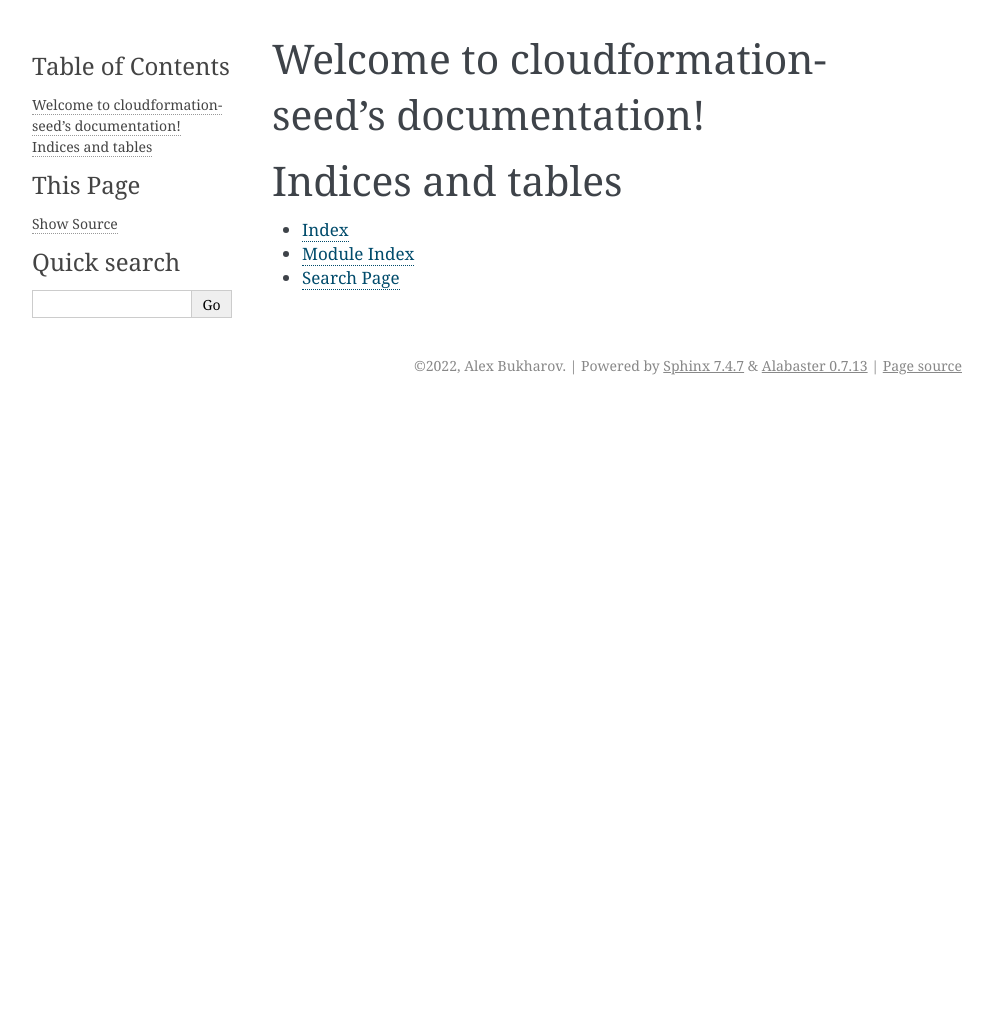
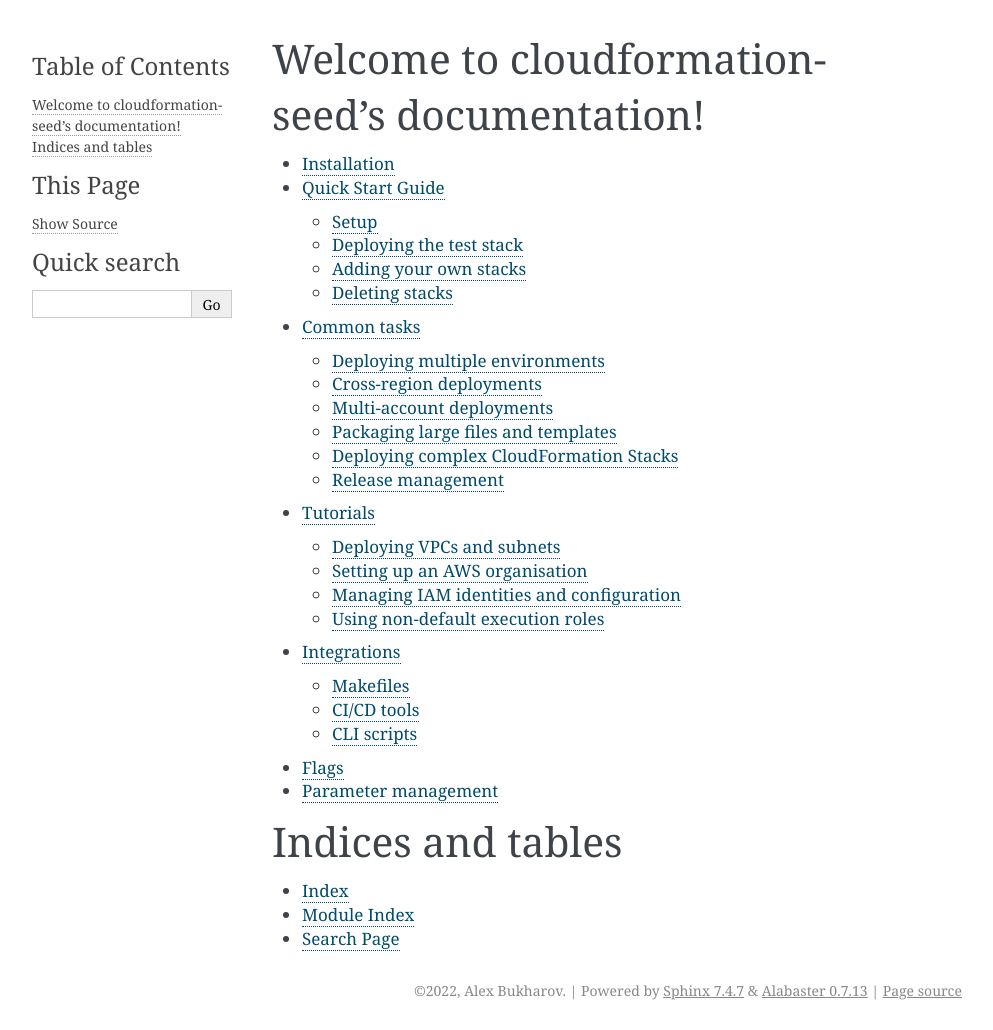
Before and after one commit to Innablr/cloudformation-seed, a Sphinx documentation site: the page built from docs/index.rst, in a window 1280 px wide. Shown: the whole page, without its empty margins (148-1141 px from the left). Built offline with Sphinx 7.4.7, drawn with Linux system fonts in a browser that asks for light colours; before the commit the page ends 900 px from its top, so only the background shows below that.

```diff
--- /dev/null
+++ b/docs/_src/integrations.md
@@ -0,0 +1,7 @@
+# Integrations
+
+## Makefiles
+
+## CI/CD tools
+
+## CLI scripts
--- /dev/null
+++ b/docs/_src/parameters.md
@@ -0,0 +1 @@
+# Parameter management
--- /dev/null
+++ b/docs/_src/quickstart.md
@@ -0,0 +1,9 @@
+# Quick Start Guide
+
+## Setup
+
+## Deploying the test stack
+
+## Adding your own stacks
+
+## Deleting stacks
--- /dev/null
+++ b/docs/_src/tasks.md
@@ -0,0 +1,13 @@
+# Common tasks
+
+## Deploying multiple environments
+
+## Cross-region deployments
+
+## Multi-account deployments
+
+## Packaging large files and templates
+
+## Deploying complex CloudFormation Stacks
+
+## Release management
--- /dev/null
+++ b/docs/_src/tutorials.md
@@ -0,0 +1,9 @@
+# Tutorials
+
+## Deploying VPCs and subnets
+
+## Setting up an AWS organisation
+
+## Managing IAM identities and configuration
+
+## Using non-default execution roles
--- a/docs/conf.py
+++ b/docs/conf.py
@@ -27,8 +27,7 @@ author = 'Alex Bukharov'
 # Add any Sphinx extension module names here, as strings. They can be
 # extensions coming with Sphinx (named 'sphinx.ext.*') or your custom
 # ones.
-extensions = [
-]
+extensions = ['myst_parser']
 
 # Add any paths that contain templates here, relative to this directory.
 templates_path = ['_templates']
--- a/docs/index.rst
+++ b/docs/index.rst
@@ -8,7 +8,15 @@ Welcome to cloudformation-seed's documentation!
 
 .. toctree::
    :maxdepth: 2
-   :caption: Contents:
+
+   _src/installation.md
+   _src/quickstart.md
+   _src/tasks.md
+   _src/tutorials.md
+   _src/integrations.md
+   _src/flags.md
+   _src/parameters.md
+
 
 
 
```
Also changed, not shown: README.md (+14 -38 lines), docs/_src/flags.md (added, +1 -0 lines), docs/_src/installation.md (added, +1 -0 lines).
